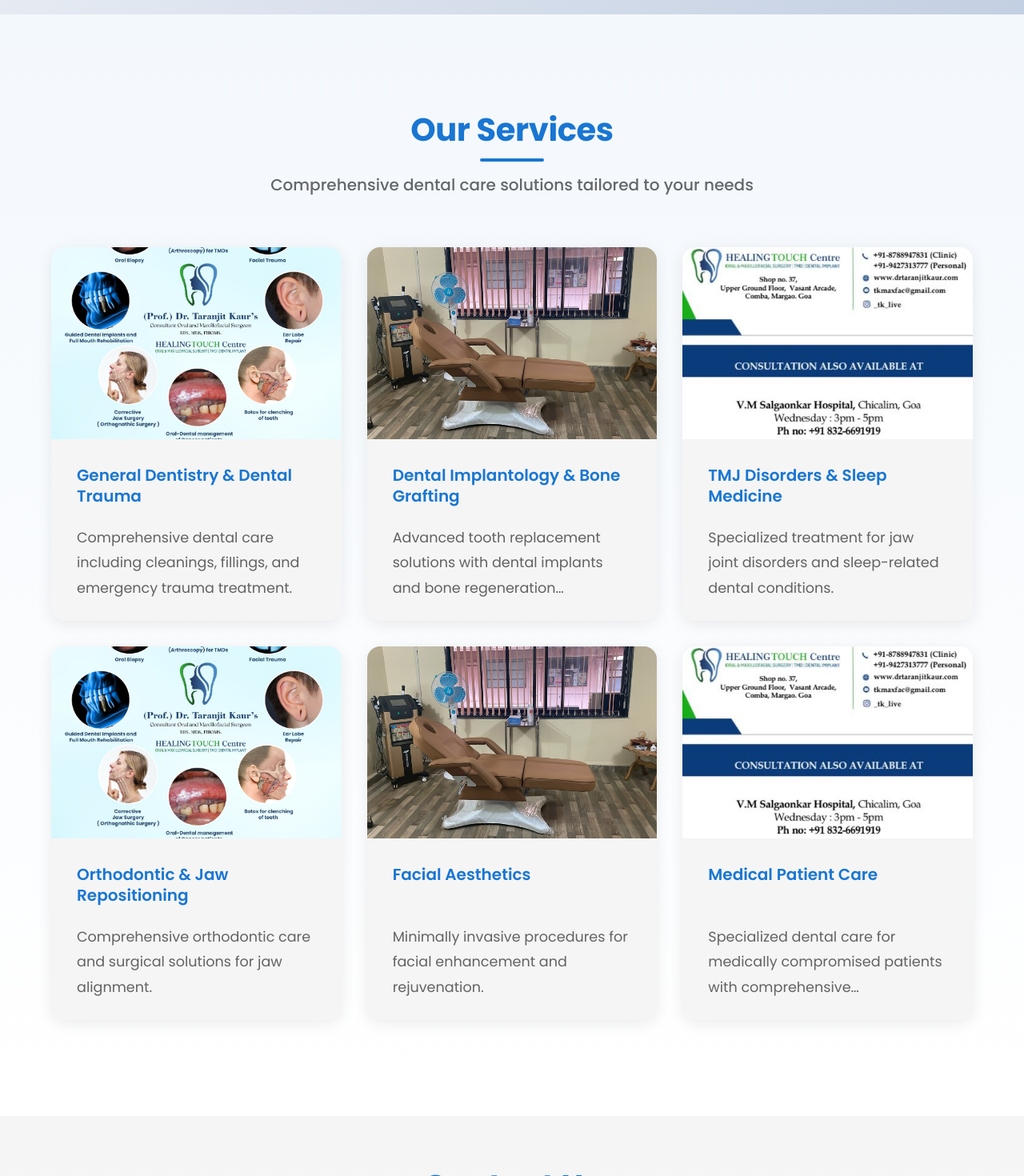
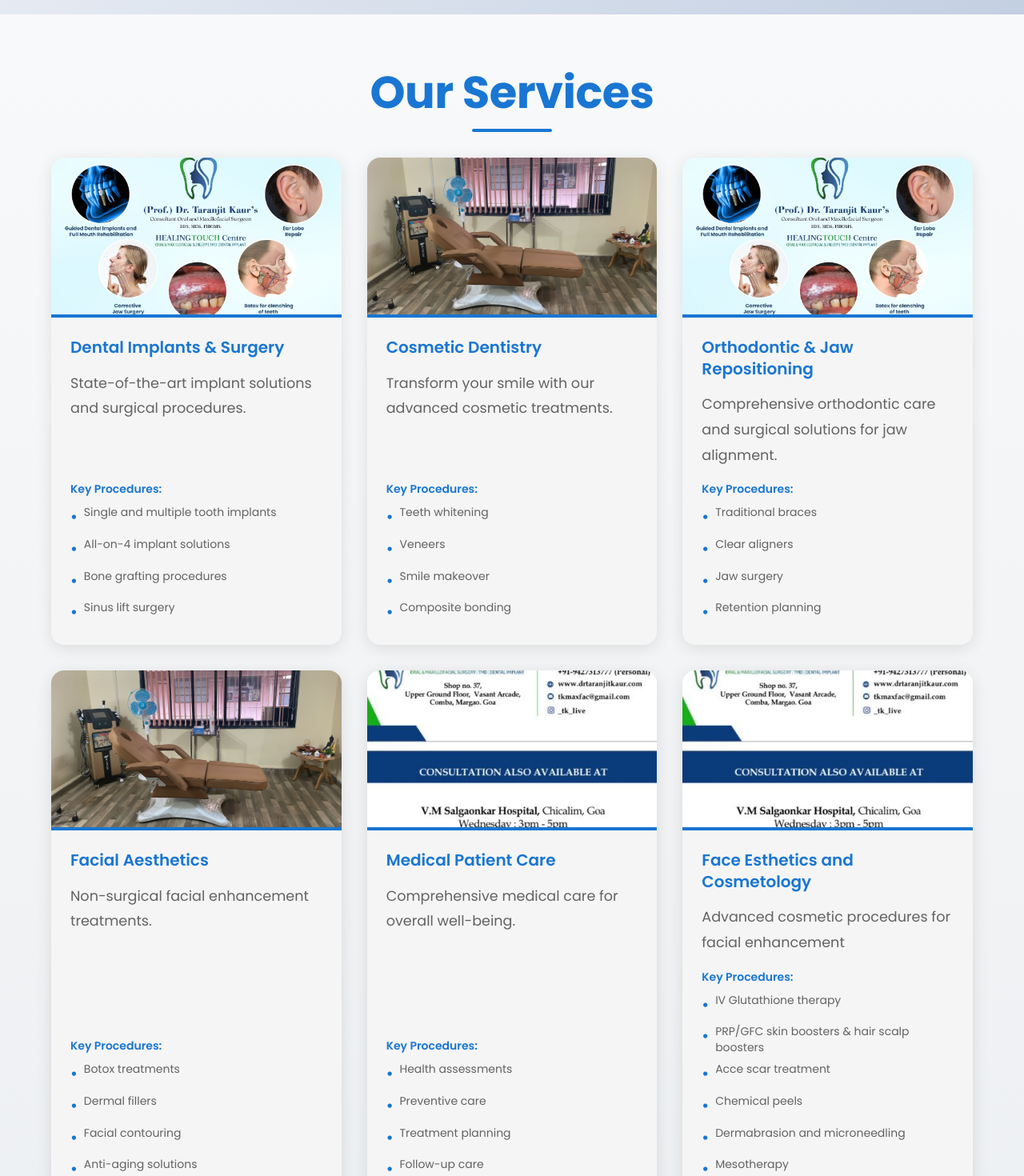
Before and after one commit to WildFire49/drtaranjit, a React (Create React App) app: page / in a window 1280 px wide. Shown: the part 4420-5890 px from the top of the page at 80% size. Built offline with nearby package versions, Linux system fonts and the light colour scheme.

Commit message:
services page updated

```diff
--- a/src/components/Services.js
+++ b/src/components/Services.js
@@ -1,173 +1,201 @@
-import React from 'react';
-import { Box, Container, Typography, Grid, Card, CardContent, CardMedia } from '@mui/material';
-import { motion } from 'framer-motion';
-import servicesImg from '../assets/photos/Services.jpg';
-import equipmentImg from '../assets/photos/Equipmemt.jpeg';
-import consultingImg from '../assets/photos/consulting-card.jpg';
+import {
+  Box,
+  Card,
+  CardContent,
+  CardMedia,
+  Container,
+  Grid,
+  Typography,
+} from "@mui/material";
+import { motion } from "framer-motion";
+import React from "react";
+
+import equipmentImg from "../assets/photos/Equipment.jpeg";
+import servicesImg from "../assets/photos/Services.jpg";
+import consultingImg from "../assets/photos/consulting-card.jpg";
 
 const services = [
   {
-    title: 'General Dentistry & Dental Trauma',
-    description: 'Comprehensive dental care including cleanings, fillings, and emergency trauma treatment.',
+    title: "Dental Implants & Surgery",
+    description: "State-of-the-art implant solutions and surgical procedures.",
     image: servicesImg,
     delay: 0.2,
+    procedures: [
+      "Single and multiple tooth implants",
+      "All-on-4 implant solutions",
+      "Bone grafting procedures",
+      "Sinus lift surgery",
+    ],
   },
   {
-    title: 'Dental Implantology & Bone Grafting',
-    description: 'Advanced tooth replacement solutions with dental implants and bone regeneration procedures.',
+    title: "Cosmetic Dentistry",
+    description: "Transform your smile with our advanced cosmetic treatments.",
     image: equipmentImg,
     delay: 0.4,
+    procedures: [
+      "Teeth whitening",
+      "Veneers",
+      "Smile makeover",
+      "Composite bonding",
+    ],
   },
   {
-    title: 'TMJ Disorders & Sleep Medicine',
-    description: 'Specialized treatment for jaw joint disorders and sleep-related dental conditions.',
-    image: consultingImg,
+    title: "Orthodontic & Jaw Repositioning",
+    description:
+      "Comprehensive orthodontic care and surgical solutions for jaw alignment.",
+    image: servicesImg,
     delay: 0.6,
+    procedures: [
+      "Traditional braces",
+      "Clear aligners",
+      "Jaw surgery",
+      "Retention planning",
+    ],
   },
   {
-    title: 'Orthodontic & Jaw Repositioning',
-    description: 'Comprehensive orthodontic care and surgical solutions for jaw alignment.',
-    image: servicesImg,
+    title: "Facial Aesthetics",
+    description: "Non-surgical facial enhancement treatments.",
+    image: equipmentImg,
     delay: 0.8,
+    procedures: [
+      "Botox treatments",
+      "Dermal fillers",
+      "Facial contouring",
+      "Anti-aging solutions",
+    ],
   },
   {
-    title: 'Facial Aesthetics',
-    description: 'Minimally invasive procedures for facial enhancement and rejuvenation.',
-    image: equipmentImg,
+    title: "Medical Patient Care",
+    description: "Comprehensive medical care for overall well-being.",
+    image: consultingImg,
     delay: 1.0,
+    procedures: [
+      "Health assessments",
+      "Preventive care",
+      "Treatment planning",
+      "Follow-up care",
+    ],
   },
   {
-    title: 'Medical Patient Care',
-    description: 'Specialized dental care for medically compromised patients with comprehensive management protocols.',
+    title: "Face Esthetics and Cosmetology",
+    description: "Advanced cosmetic procedures for facial enhancement",
     image: consultingImg,
     delay: 1.2,
+    procedures: [
+      "IV Glutathione therapy",
+      "PRP/GFC skin boosters & hair scalp boosters",
+      "Acce scar treatment",
+      "Chemical peels",
+      "Dermabrasion and microneedling",
+      "Mesotherapy",
+    ],
+  },
+  {
+    title: "TMJ Disorder Management",
+    description: "Comprehensive care using biopsychosocial model",
+    image: servicesImg,
+    delay: 1.4,
+    procedures: [
+      "Multidisciplinary approach with specialists",
+      "Complete condition assessment",
+      "Personalized treatment plans",
+      "Regular monitoring and adjustments",
+    ],
   },
 ];
 
 const Services = () => {
   return (
     <Box
-      id="services"
       sx={{
-        py: 15,
-        backgroundColor: 'background.default',
-        position: 'relative',
-        '&::before': {
-          content: '""',
-          position: 'absolute',
-          top: 0,
-          left: 0,
-          right: 0,
-          height: '100%',
-          background: 'linear-gradient(180deg, rgba(25, 118, 210, 0.05) 0%, rgba(255,255,255,0) 100%)',
-          zIndex: 0,
-        },
+        py: 8,
+        background: "linear-gradient(180deg, #f8f9fa 0%, #e9ecef 100%)",
       }}
     >
-      <Container>
+      <Container maxWidth="lg">
         <motion.div
-          initial={{ opacity: 0, y: 50 }}
+          initial={{ opacity: 0, y: 20 }}
           whileInView={{ opacity: 1, y: 0 }}
           transition={{ duration: 0.8 }}
           viewport={{ once: true }}
         >
           <Typography
             variant="h2"
-            color="primary"
+            align="center"
             sx={{
-              mb: 2,
-              textAlign: 'center',
-              fontWeight: 'bold',
-              position: 'relative',
-              '&::after': {
+              mb: 6,
+              fontWeight: 700,
+              color: "primary.main",
+              fontSize: { xs: "2.5rem", md: "3.5rem" },
+              position: "relative",
+              "&::after": {
                 content: '""',
-                position: 'absolute',
+                position: "absolute",
                 bottom: -16,
-                left: '50%',
-                transform: 'translateX(-50%)',
-                width: 80,
+                left: "50%",
+                transform: "translateX(-50%)",
+                width: 100,
                 height: 4,
-                backgroundColor: 'primary.main',
+                backgroundColor: "primary.main",
                 borderRadius: 2,
               },
             }}
           >
             Our Services
           </Typography>
-          <Typography
-            variant="h5"
-            color="text.secondary"
-            sx={{ mb: 8, textAlign: 'center', maxWidth: 800, mx: 'auto', mt: 4 }}
-          >
-            Comprehensive dental care solutions tailored to your needs
-          </Typography>
+        </motion.div>
+
         <Grid container spacing={4}>
           {services.map((service, index) => (
-              <Grid item xs={12} md={6} lg={4} key={index}>
+            <Grid item xs={12} sm={6} md={4} key={index}>
               <motion.div
-                  initial={{ opacity: 0, y: 50 }}
+                initial={{ opacity: 0, y: 20 }}
                 whileInView={{ opacity: 1, y: 0 }}
                 transition={{ duration: 0.5, delay: service.delay }}
                 viewport={{ once: true }}
+                style={{ height: "100%" }}
               >
                 <Card
-                    component={motion.div}
-                    whileHover={{
-                      scale: 1.03,
-                      boxShadow: '0px 8px 30px rgba(0, 0, 0, 0.12)',
-                    }}
-                    transition={{ duration: 0.3 }}
                   sx={{
-                      height: '100%',
-                      display: 'flex',
-                      flexDirection: 'column',
+                    height: "100%",
+                    display: "flex",
+                    flexDirection: "column",
                     borderRadius: 4,
-                      overflow: 'hidden',
-                      boxShadow: '0px 4px 20px rgba(0, 0, 0, 0.08)',
-                      position: 'relative',
-                      '&::before': {
-                        content: '""',
-                        position: 'absolute',
-                        top: 0,
-                        left: 0,
-                        right: 0,
-                        height: 4,
-                        background: 'linear-gradient(90deg, primary.main, primary.light)',
-                        opacity: 0,
-                        transition: 'opacity 0.3s ease-in-out',
-                      },
-                      '&:hover::before': {
-                        opacity: 1,
+                    overflow: "hidden",
+                    boxShadow: "0 4px 20px rgba(0,0,0,0.1)",
+                    transition: "transform 0.3s ease-in-out",
+                    "&:hover": {
+                      transform: "translateY(-8px)",
                     },
                   }}
                 >
                   <CardMedia
                     component="img"
-                      height="240"
+                    height="200"
                     image={service.image}
                     alt={service.title}
                     sx={{
-                        objectFit: 'cover',
-                        transition: 'transform 0.3s ease-in-out',
-                        '&:hover': {
-                          transform: 'scale(1.05)',
-                        },
+                      objectFit: "cover",
+                      borderBottom: "4px solid",
+                      borderColor: "primary.main",
                     }}
                   />
-                    <CardContent sx={{ flexGrow: 1, p: 4 }}>
+                  <CardContent
+                    sx={{
+                      flexGrow: 1,
+                      display: "flex",
+                      flexDirection: "column",
+                      p: 3,
+                    }}
+                  >
                     <Typography
                       variant="h5"
                       component="h3"
-                        color="primary"
                       gutterBottom
                       sx={{
                         fontWeight: 600,
+                        color: "primary.main",
                         mb: 2,
-                          minHeight: { md: '3em' },
-                          display: '-webkit-box',
-                          overflow: 'hidden',
-                          WebkitBoxOrient: 'vertical',
-                          WebkitLineClamp: 2,
                       }}
                     >
                       {service.title}
@@ -175,22 +203,67 @@ const Services = () => {
                     <Typography
                       variant="body1"
                       color="text.secondary"
-                        sx={{
-                          display: '-webkit-box',
-                          overflow: 'hidden',
-                          WebkitBoxOrient: 'vertical',
-                          WebkitLineClamp: 3,
-                        }}
+                      sx={{ mb: 2 }}
                     >
                       {service.description}
                     </Typography>
+                    <Box sx={{ mt: "auto" }}>
+                      <Typography
+                        variant="subtitle2"
+                        sx={{
+                          color: "primary.main",
+                          fontWeight: 600,
+                          mb: 1,
+                        }}
+                      >
+                        Key Procedures:
+                      </Typography>
+                      <Box
+                        component="ul"
+                        sx={{
+                          listStyle: "none",
+                          p: 0,
+                          m: 0,
+                          display: "flex",
+                          flexDirection: "column",
+                          gap: 1,
+                        }}
+                      >
+                        {service.procedures.map((procedure, idx) => (
+                          <Box
+                            component="li"
+                            key={idx}
+                            sx={{
+                              display: "flex",
+                              alignItems: "flex-start",
+                              "&::before": {
+                                content: '"•"',
+                                color: "primary.main",
+                                fontWeight: "bold",
+                                mr: 1,
+                              },
+                            }}
+                          >
+                            <Typography
+                              variant="body2"
+                              color="text.secondary"
+                              sx={{
+                                fontSize: "0.875rem",
+                                lineHeight: 1.4,
+                              }}
+                            >
+                              {procedure}
+                            </Typography>
+                          </Box>
+                        ))}
+                      </Box>
+                    </Box>
                   </CardContent>
                 </Card>
               </motion.div>
             </Grid>
           ))}
         </Grid>
-        </motion.div>
       </Container>
     </Box>
   );
```
Also changed, not shown: src/assets/photos/Equipment.jpeg (renamed from src/assets/photos/Equipmemt.jpeg). Lines whose indentation alone changed are shown as unchanged.
